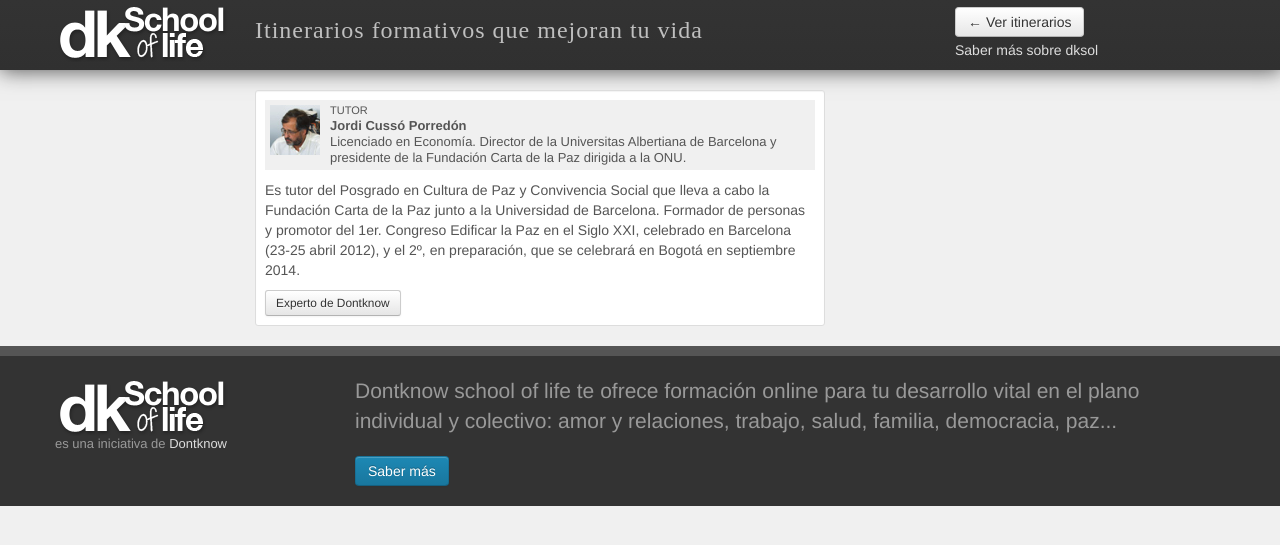
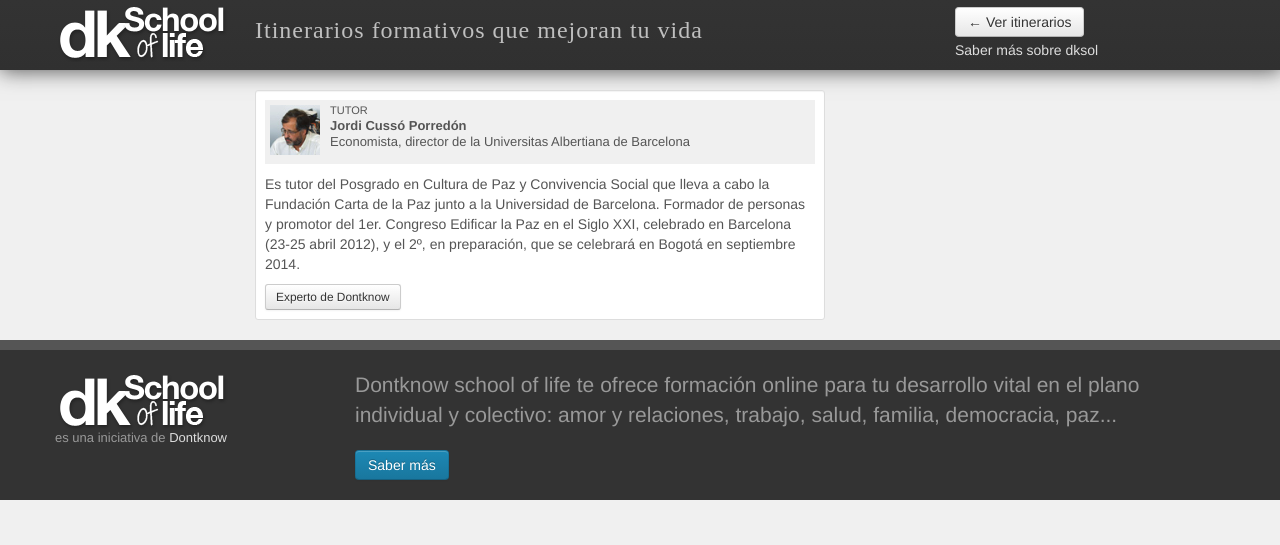
Before and after one commit to dontknow-net/dontknow-net.github.io, a Jekyll site: the page built from _posts/profesores/2013-04-25-jordi-cusso.md, in a window 1280 px wide. Shown: the top 545 px of the page. Built offline with Jekyll 4.4.1, drawn with Linux system fonts in a browser that asks for light colours; some web fonts are replaced.

Commit message:
Updated _posts/profesores/2013-04-25-jordi-cusso.md

```diff
--- a/_posts/profesores/2013-04-25-jordi-cusso.md
+++ b/_posts/profesores/2013-04-25-jordi-cusso.md
@@ -3,12 +3,13 @@
 category: profesor
 permalink: /profesor/jordi-cusso
 title: Jordi Cussó Porredón
-cargo: Licenciado en Economía. Director de la Universitas Albertiana de Barcelona y presidente de la Fundación Carta de la Paz dirigida a la ONU.
+cargo: Economista, director de la Universitas Albertiana de Barcelona
 entradilla: Es tutor del Posgrado en Cultura de Paz y Convivencia Social que lleva a cabo la Fundación Carta de la Paz junto a la Universidad de Barcelona.
 imagen: /content/imgs/jordi-cusso.jpg
 twitter:
 linkedin:
 dontknow: http://www.dontknow.net/usuario/jordi-cusso-porredon
 ---
+
 Es tutor del Posgrado en Cultura de Paz y Convivencia Social que lleva a cabo la Fundación Carta de la Paz junto a la Universidad de Barcelona.
 Formador de personas y promotor del 1er. Congreso Edificar la Paz en el Siglo XXI, celebrado en Barcelona (23-25 abril 2012), y el 2º, en preparación, que se celebrará en Bogotá en septiembre 2014.
```
